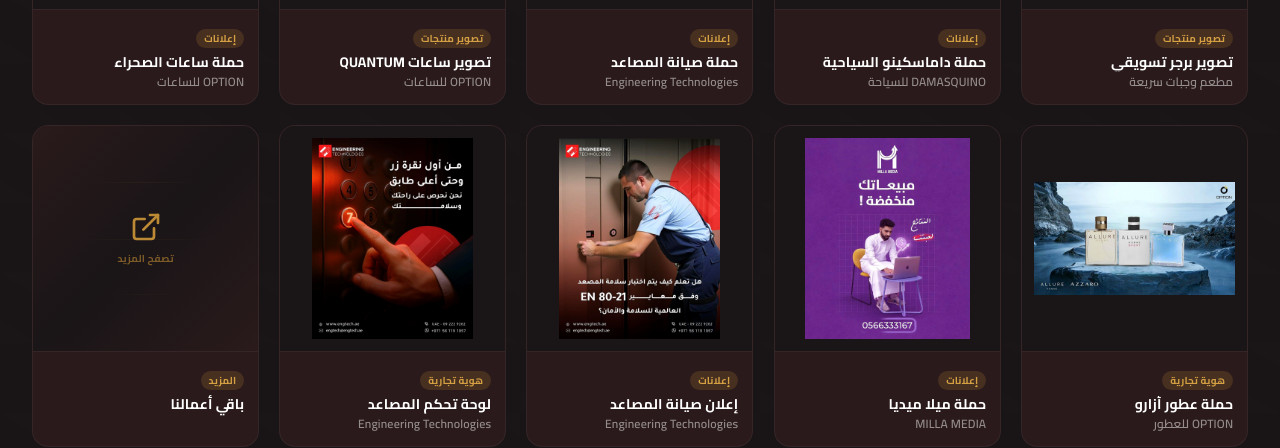
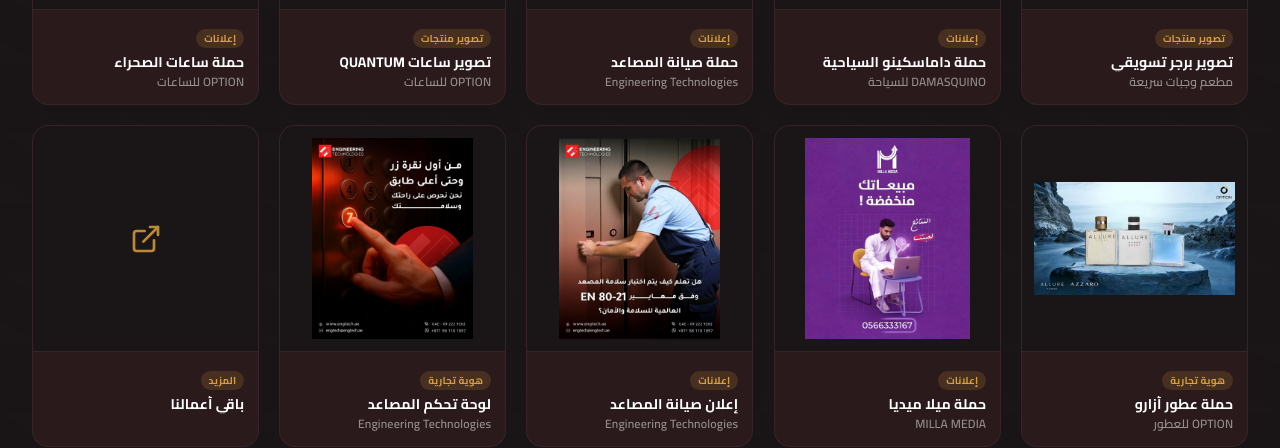
Before and after one commit to fhrrutedf/zero2one-static-, a Next.js app: page / in a window 1280 px wide. Shown: the part 3860-4308 px from the top of the page. Built offline with nearby package versions, Linux system fonts and the light colour scheme.

Commit message:
fix: change contact email to info@zero2one.sa, remove all circular shapes from works card

```diff
--- a/src/components/Contact.tsx
+++ b/src/components/Contact.tsx
@@ -191,7 +191,7 @@
                 </div>
                 <div>
                   <h4 className="font-bold text-foreground text-xs sm:text-sm">{t('contact_email_addr')}</h4>
-                  <a href="mailto:zero2one012025@gmail.com" dir="ltr" className="text-foreground/60 text-[10px] sm:text-xs mt-0.5 hover:text-[#bc8934] transition-colors font-semibold">zero2one012025@gmail.com</a>
+                  <a href="mailto:info@zero2one.sa" dir="ltr" className="text-foreground/60 text-[10px] sm:text-xs mt-0.5 hover:text-[#bc8934] transition-colors font-semibold">info@zero2one.sa</a>
                 </div>
               </div>
 
--- a/src/components/Results.tsx
+++ b/src/components/Results.tsx
@@ -307,25 +307,22 @@
             );
           })}
 
-          {/* "باقي أعمالنا" Card - same style as other cards */}
+          {/* "باقي أعمالنا" Card - EXACT same style as other work cards */}
           {activeFilter === 'all' && (
             <div
-              className={`results-card group relative rounded-xl sm:rounded-2xl overflow-hidden cursor-pointer bg-[#2a1a1b] border border-white/5 transition-all duration-500 hover:border-[#bc8934]/30 ${visible ? 'animate-scale-up' : 'opacity-0'}`}
+              className={`results-card group relative rounded-xl sm:rounded-2xl overflow-hidden cursor-pointer bg-[#2a1a1b] border border-white/5 transition-all duration-500 hover:border-[#bc8934]/30 ${
+                visible ? 'animate-scale-up' : 'opacity-0'
+              }`}
               style={{ animationDelay: `${filteredWorks.length * 60}ms` }}
               onClick={openPortfolioViewer}
             >
-              {/* Image area - gradient background like other cards */}
-              <div className="relative aspect-square bg-gradient-to-br from-[#2a1a1b] via-[#1a1517] to-[#2a1a1b] flex items-center justify-center">
-                {/* Subtle decorative lines like other project images */}
-                <div className="absolute inset-0 opacity-20">
-                  <div className="absolute top-1/4 left-1/4 w-1/2 h-px bg-gradient-to-r from-transparent via-[#bc8934]/40 to-transparent" />
-                  <div className="absolute top-1/2 left-1/6 w-2/3 h-px bg-gradient-to-r from-transparent via-[#bc8934]/30 to-transparent" />
-                  <div className="absolute bottom-1/4 left-1/3 w-1/3 h-px bg-gradient-to-r from-transparent via-[#bc8934]/20 to-transparent" />
-                </div>
-                {/* Icon without circle */}
-                <div className="flex flex-col items-center gap-2 group-hover:scale-110 transition-transform duration-500">
-                  <ExternalLink size={28} className="text-[#bc8934] sm:w-8 sm:h-8" />
-                  <span className="text-[#bc8934]/60 text-[9px] sm:text-[10px] font-bold">{isRTL ? 'تصفح المزيد' : 'Browse More'}</span>
+              {/* Image container - same bg as other cards */}
+              <div className="relative aspect-square bg-[#1a1517]">
+                {/* Placeholder image that looks like other project images */}
+                <div className="absolute inset-0 flex items-center justify-center">
+                  <div className="text-center">
+                    <ExternalLink size={28} className="text-[#bc8934] mx-auto sm:w-8 sm:h-8 group-hover:scale-110 transition-transform duration-500" />
+                  </div>
                 </div>
                 {/* Zoom icon on hover - same as other cards */}
                 <div className="absolute top-2 right-2 sm:top-3 sm:right-3 w-7 h-7 sm:w-9 sm:h-9 rounded-full bg-[#bc8934]/80 flex items-center justify-center opacity-0 group-hover:opacity-100 transition-opacity duration-300">
@@ -338,7 +335,7 @@
                 <span className="inline-block px-2 py-0.5 rounded-full bg-[#bc8934]/20 text-[#d4a043] text-[9px] sm:text-[10px] font-bold mb-1.5">
                   {t('more_works_badge')}
                 </span>
-                <h3 className="text-white text-[11px] sm:text-sm font-bold leading-tight">
+                <h3 className="text-white text-[11px] sm:text-sm font-bold leading-tight mb-0.5 line-clamp-2">
                   {t('more_works_title')}
                 </h3>
               </div>
```
